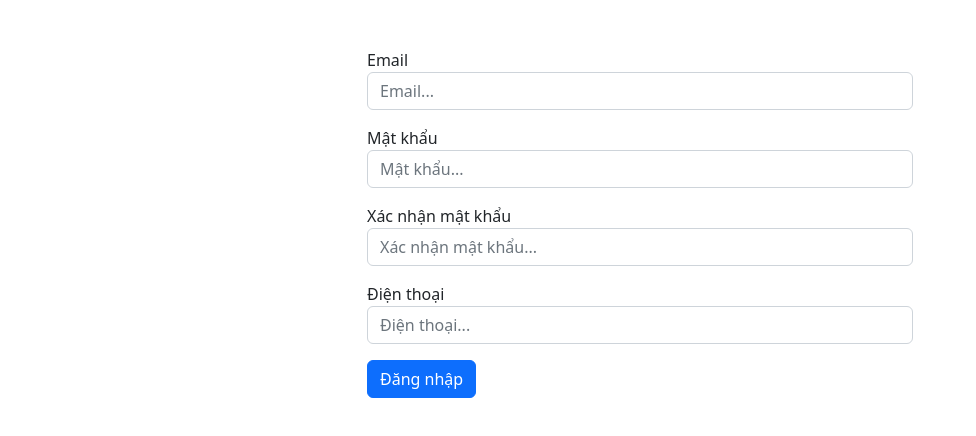
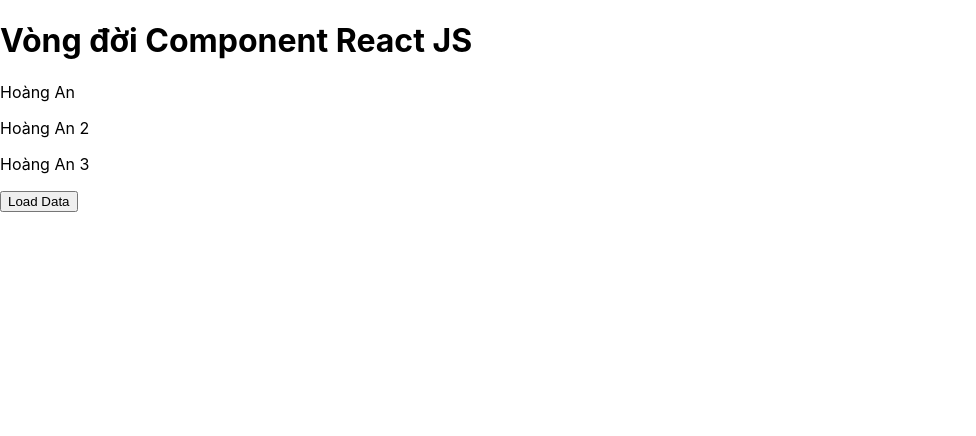
Before and after one commit to hoanganit19/reactjs, a React (Create React App) app: page / in a window 1280 px wide. Shown: the top 436 px of the page, without its empty margins (0-976 px from the left). Built offline with nearby package versions, Linux system fonts and the light colour scheme.

Commit message:
Component Lifecycle

```diff
--- a/src/App.js
+++ b/src/App.js
@@ -1,132 +1,6 @@
-import logo from "./logo.svg";
-import "./App.css";
 import React from "react";
-import Member from "./components/Member";
-import Comment from "./components/Comment";
-import Event01 from "./components/events/Event01";
-import Event02 from "./components/events/Event02";
-import Customer from "./components/state/Customer";
-import Counter from "./components/state/Counter";
-import Toggle from "./components/state/Toggle";
-import Form from "./components/state/Form";
+import Users from "./components/lifecycle/Users";
 
-function App() {
-  // const info = {
-  //   name: "Hoàng An",
-  //   age: 30,
-  //   shippingAddress: "Hà Nội",
-  // };
-
-  // const comment = {
-  //   title: "Tiêu đề comment 01",
-  //   content: "Nội dung comment 01",
-  // };
-
-  // const members = [
-  //   {
-  //     name: "Hoàng An",
-  //     age: 30,
-  //     shippingAddress: "Hà Nội",
-  //     comment: {
-  //       title: "Comment user 01",
-  //       content: "Content comment user 01",
-  //     },
-  //     posts: [
-  //       {
-  //         title: 'Post 01',
-  //         content: 'Content 01'
-  //       },
-
-  //       {
-  //         title: 'Post 02',
-  //         content: 'Content 02'
-  //       },
-
-  //       {
-  //         title: 'Post 03',
-  //         content: 'Content 03'
-  //       }
-  //     ]
-  //   },
-
-  //   {
-  //     name: "Nguyễn Văn A",
-  //     age: 25,
-  //     shippingAddress: "Đà Nẵng",
-  //     comment: {
-  //       title: "Comment user 02",
-  //       content: "Content comment user 02",
-  //     },
-  //     posts: [
-  //       {
-  //         title: 'Post 01',
-  //         content: 'Content 01'
-  //       },
-
-  //       {
-  //         title: 'Post 02',
-  //         content: 'Content 02'
-  //       },
-
-  //       {
-  //         title: 'Post 03',
-  //         content: 'Content 03'
-  //       }
-  //     ]
-  //   },
-
-  //   {
-  //     name: "Nguyễn Văn B",
-  //     age: 35,
-  //     shippingAddress: "Hồ Chí Minh",
-  //     comment: {
-  //       title: "Comment user 03",
-  //       content: "Content comment user 03",
-  //     },
-  //     posts: [
-  //       {
-  //         title: 'Post 01',
-  //         content: 'Content 01'
-  //       },
-
-  //       {
-  //         title: 'Post 02',
-  //         content: 'Content 02'
-  //       },
-
-  //       {
-  //         title: 'Post 03',
-  //         content: 'Content 03'
-  //       }
-  //     ]
-  //   },
-  // ];
-
-  // const memberLists = members.map((item, index) => {
-  //   return (
-  //     <Member
-  //       key={index}
-  //       name={item.name}
-  //       age={item.age}
-  //       shippingAddress={item.shippingAddress}
-  //       comment={
-  //         <Comment title={item.comment.title} content={item.comment.content} />
-  //       }
-  //       posts = {item.posts}
-  //     ></Member>
-  //   );
-  // });
-
-  // const customerInfo = {
-  //   name: 'Hoàng An',
-  //   email: 'hoangan.web@gmail.com'
-  // }
-
-  return (
-    <>
-      <Form/>
-    </>
-  );
+export default function App() {
+  return <Users />;
 }
-
-export default App;
--- /dev/null
+++ b/src/components/lifecycle/Users.js
@@ -0,0 +1,82 @@
+import React, { Component } from "react";
+
+const users = [
+  {
+    id: 1,
+    name: "Hoàng An",
+  },
+
+  {
+    id: 2,
+    name: "Hoàng An 2",
+  },
+
+  {
+    id: 3,
+    name: "Hoàng An 3",
+  },
+];
+
+export class Users extends Component {
+  constructor(props) {
+    super(props);
+    this.state = {
+      users: [],
+    };
+    console.log("1. constructor");
+  }
+
+  componentDidMount = () => {
+    console.log("3. componentDidMount");
+    this.handleLoadUsers();
+  };
+
+  componentDidUpdate = (prevProps, prevState) => {
+    console.log("3. componentDidUpdate");
+  };
+
+  componentWillUnmount = () => {
+    console.log("4. componentWillUnmount");
+  };
+
+  handleLoadUsers = () => {
+    this.setState({
+      users: users,
+    });
+  };
+
+  render() {
+    console.log("2. render");
+    const { users } = this.state;
+
+    return (
+      <div>
+        <h1>Vòng đời Component React JS</h1>
+        <div>
+          {users.map(({ id, name }) => (
+            <p key={id}>{name}</p>
+          ))}
+        </div>
+        <button type="button" onClick={this.handleLoadUsers}>
+          Load Data
+        </button>
+      </div>
+    );
+  }
+}
+
+export default Users;
+
+/*
+Nếu setState ở render() => Chạy vô hạn
+
+1. constructor()
+
+2. render()
+
+3. componentDidMount()
+
+4. componentDidUpdate()
+
+5. componentWillUnmount()
+*/
--- a/src/index.js
+++ b/src/index.js
@@ -1,14 +1,16 @@
-import React from 'react';
-import ReactDOM from 'react-dom';
-import './index.css';
-import App from './App';
-import reportWebVitals from './reportWebVitals';
+import React from "react";
+import ReactDOM from "react-dom";
+import "./index.css";
+import App from "./App";
+import { createRoot } from "react-dom/client";
+import reportWebVitals from "./reportWebVitals";
 
-ReactDOM.render(
+const root = createRoot(document.querySelector(".root")); // createRoot(container!) if you use TypeScript
+
+root.render(
   <React.StrictMode>
     <App />
-  </React.StrictMode>,
-  document.querySelector('.root')
+  </React.StrictMode>
 );
 
 // If you want to start measuring performance in your app, pass a function
```
Also changed, not shown: src/App01.js (added, +132 -0 lines), 1 other file (tests, documents, lock files or other folders).
